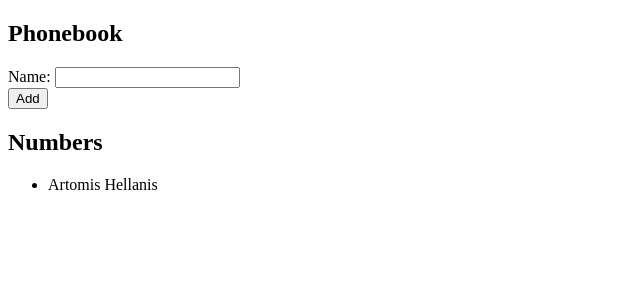
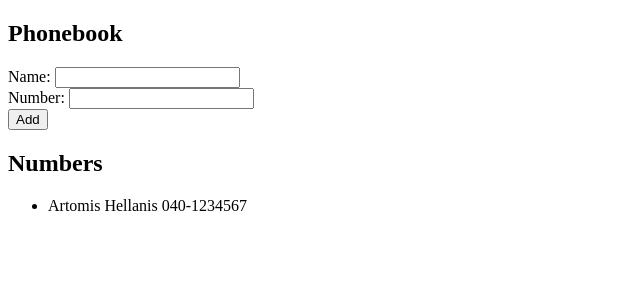
Before and after one commit to RoBizMan/full-stack-open-exercises, a React (Vite) app in the folder Part2/ThePhonebook/: page / in a window 1280 px wide. Shown: the top 300 px of the page, without its empty margins (0-640 px from the left). Built offline with nearby package versions, Linux system fonts and the light colour scheme.

Commit message:
Complete Exercise 2.8

```diff
--- a/Part2/ThePhonebook/src/App.jsx
+++ b/Part2/ThePhonebook/src/App.jsx
@@ -2,27 +2,41 @@ import { useState } from 'react'
 
 const App = () => {
     const [persons, setPersons] = useState([
-        { name: 'Artomis Hellanis' }
+        {
+            name: 'Artomis Hellanis',
+            number: '040-1234567'
+        }
     ])
     const [newName, setNewName] = useState('')
+    const [newNumber, setNewNumber] = useState('')
 
     const addName = (event) => {
         event.preventDefault()
         const nameObject = {
             name: newName,
+            number: newNumber
         }
 
         if (persons.some(person => person.name === newName)) {
             alert(`${newName} is already added to phonebook`)
             return
         }
+        else if (persons.some(person => person.number === newNumber)) {
+            alert(`${newNumber} is already added to phonebook`)
+            return
+        }
 
         setPersons(persons.concat(nameObject))
         setNewName('')
+        setNewNumber('')
     }
 
     const handleNameChange = (event) => {
         setNewName(event.target.value)
+    }
+
+    const handleNumberChange = (event) => {
+        setNewNumber(event.target.value)
     }
 
     return (
@@ -33,12 +47,15 @@ const App = () => {
                     Name: <input value={newName} onChange={handleNameChange} />
                 </div>
                 <div>
+                    Number: <input value={newNumber} onChange={handleNumberChange} />
+                </div>
+                <div>
                     <button type="submit">Add</button>
                 </div>
             </form>
             <h2>Numbers</h2>
             <ul>
-            {persons.map(person => (<li key={person.name}>{person.name}</li>))}
+            {persons.map(person => (<li key={person.name}>{person.name} {person.number}</li>))}
             </ul>
         </div>
     )
```
